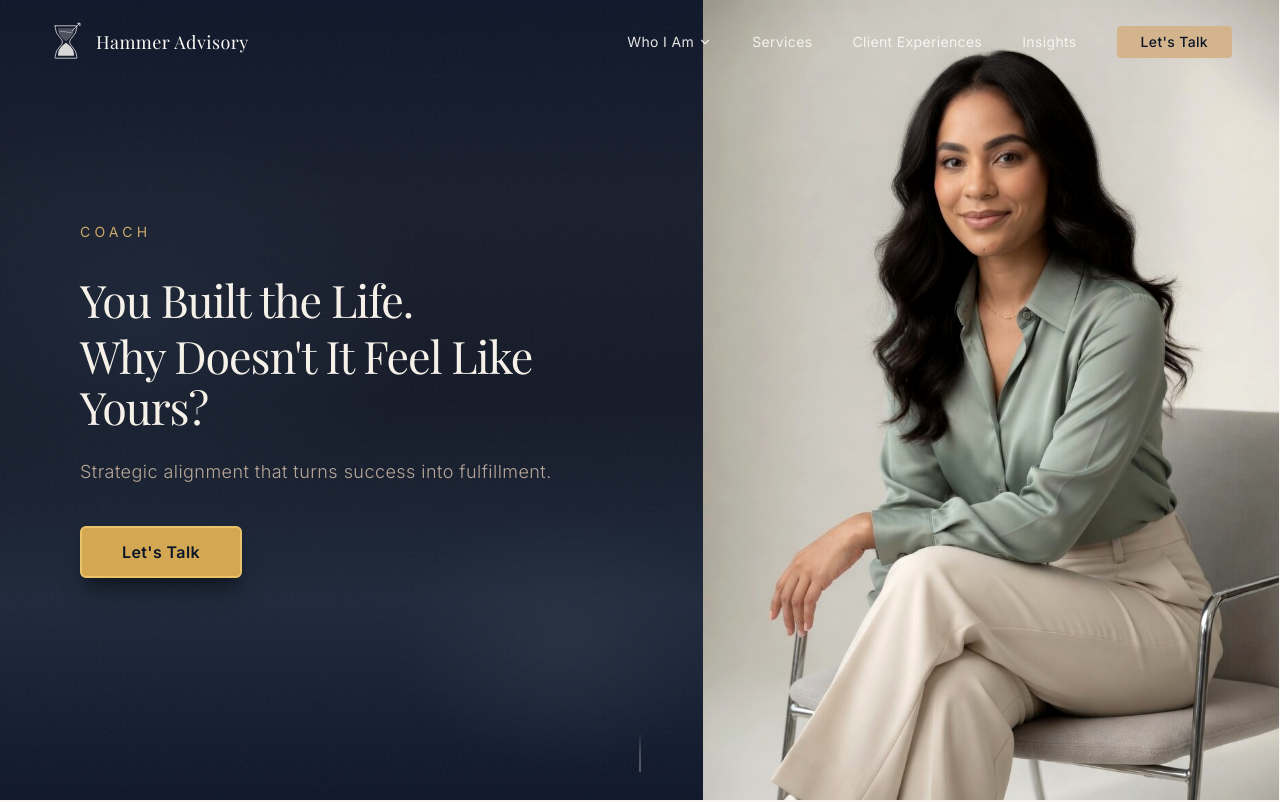
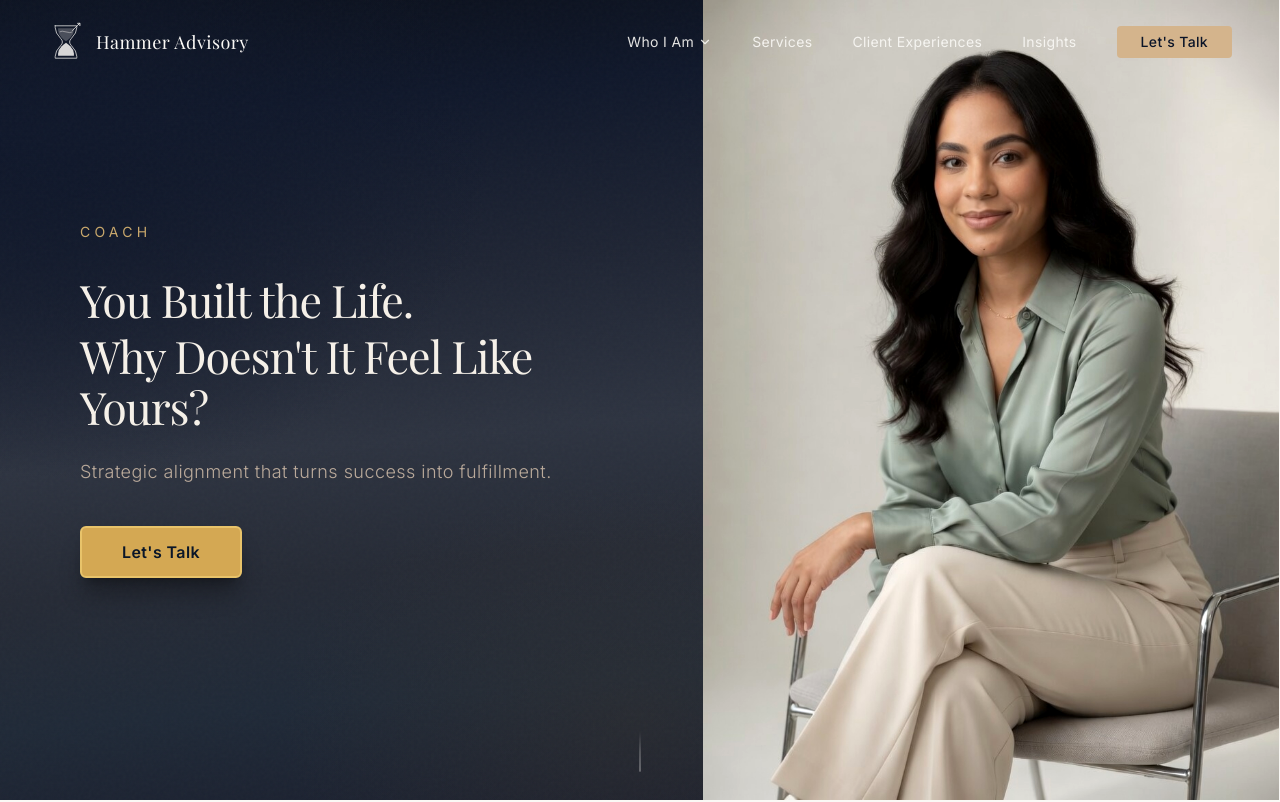
Before and after one commit to ghammer24/Hammer-Advisory-Website, a Next.js app: page / in a window 1280 px wide. Shown: the top 802 px of the page. Built offline with nearby package versions, Linux system fonts and the light colour scheme; a web font is replaced by a local one.

Commit message:
style: enhance gradient visibility with dimensional transition
Add stronger gradient from deep navy to warm taupe with depth.

```diff
--- a/components/hero-section.tsx
+++ b/components/hero-section.tsx
@@ -17,19 +17,21 @@ export function HeroSection() {
     <section className="relative min-h-screen overflow-hidden">
       {/* Desktop Layout: Side by side */}
       <div className="hidden lg:flex min-h-screen">
-        {/* Left side - Rich gradient background with slight overlap to prevent gap */}
+        {/* Left side - Rich, visible gradient background */}
         <div
-          className="w-[55%] flex items-center relative pr-px"
+          className="w-[55%] flex items-center relative"
           style={{
             background: `
-              radial-gradient(ellipse 80% 50% at 20% 40%, rgba(30, 41, 59, 0.8) 0%, transparent 50%),
-              radial-gradient(ellipse 60% 40% at 80% 80%, rgba(45, 55, 72, 0.6) 0%, transparent 40%),
-              linear-gradient(180deg,
-                #0f172a 0%,
-                #1a1f2e 25%,
-                #151a28 50%,
-                #1e293b 75%,
-                #0f172a 100%
+              radial-gradient(ellipse 120% 80% at 10% 20%, rgba(15, 23, 42, 1) 0%, transparent 50%),
+              radial-gradient(ellipse 100% 60% at 90% 90%, rgba(55, 50, 45, 0.4) 0%, transparent 50%),
+              linear-gradient(175deg,
+                #0a0f1a 0%,
+                #0f172a 15%,
+                #1e2433 35%,
+                #2d3340 55%,
+                #252a35 70%,
+                #1f2937 85%,
+                #1a1f2e 100%
               )
             `
           }}
@@ -117,17 +119,20 @@ export function HeroSection() {
 
       {/* Mobile/Tablet Layout: Stacked vertically */}
       <div className="lg:hidden min-h-screen flex flex-col">
-        {/* Mobile content area with gradient */}
+        {/* Mobile content area with rich gradient */}
         <div
           className="px-6 md:px-10 pt-28 pb-12 md:pt-32 md:pb-16 relative"
           style={{
             background: `
-              radial-gradient(ellipse 100% 60% at 30% 30%, rgba(30, 41, 59, 0.7) 0%, transparent 50%),
+              radial-gradient(ellipse 120% 80% at 20% 10%, rgba(15, 23, 42, 1) 0%, transparent 50%),
+              radial-gradient(ellipse 100% 60% at 80% 100%, rgba(55, 50, 45, 0.35) 0%, transparent 50%),
               linear-gradient(180deg,
-                #0f172a 0%,
-                #1a1f2e 40%,
-                #151a28 70%,
-                #1e293b 100%
+                #0a0f1a 0%,
+                #0f172a 20%,
+                #1e2433 45%,
+                #2d3340 65%,
+                #1f2937 85%,
+                #1a1f2e 100%
               )
             `
           }}
```
